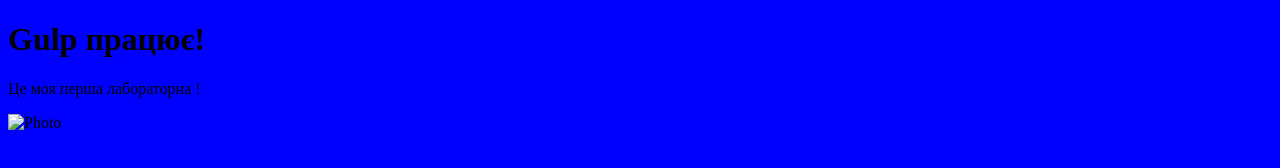
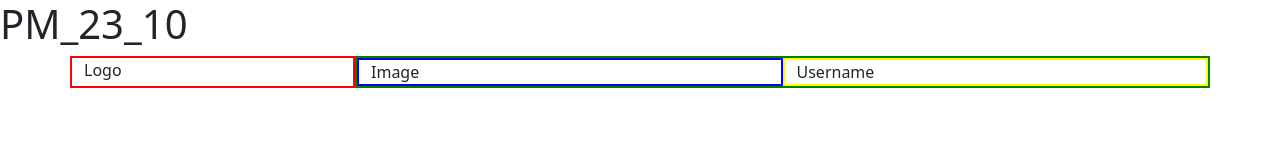
Before and after one commit to OlegKuzmich/Labs_pm23_OlegKuzmich, a website: page app/index.html in a window 1280 px wide. Drawn offline with nearby package versions, Linux system fonts and the light colour scheme; files that its build step writes are made by us from their sources.

Commit message:
підключення bootstrap до html та робота з ним

```diff
--- a/app/index.html
+++ b/app/index.html
@@ -3,13 +3,39 @@
 <head>
     <meta charset="UTF-8">
     <title>Мій перший Gulp проєкт</title>
+    <link rel="stylesheet" href="css/bootstrap.min.css">
     <link rel="stylesheet" href="css/style.min.css">
 </head>
 <body>
-<h1>Gulp працює!</h1>
-<p>Це моя перша лабораторна !</p>
-<img src="imgs/image.jpg" alt="Photo">
 
-<script src="js/script.min.js"></script>
+<h1>PM_23_10</h1>
+
+<div class="container">
+    <div class="row">
+        <div class="col-3" style="border: 2px solid red;">
+            Logo
+        </div>
+        <div class="col-9" style="border: 2px solid green;">
+            <div class="row">
+                <div class="col-6" style="border: 2px solid blue;">
+                    Image
+                </div>
+                <div class="col-6" style="border: 2px solid yellow;">
+                    Username
+                </div>
+            </div>
+        </div>
+    </div>
+</div>
+
+
+
+<!--<img src="imgs/image.jpg" alt="Photo">-->
+
+
+
+
+<script src="js/bootstrap.bundle.min.js" defer></script>
+<script src="js/index.min.js" defer></script>
 </body>
 </html>
--- a/app/scss/style.scss
+++ b/app/scss/style.scss
@@ -1 +1 @@
-body {background-color: blue;}
+body {background-color: -moz-default-background-color;}
```
